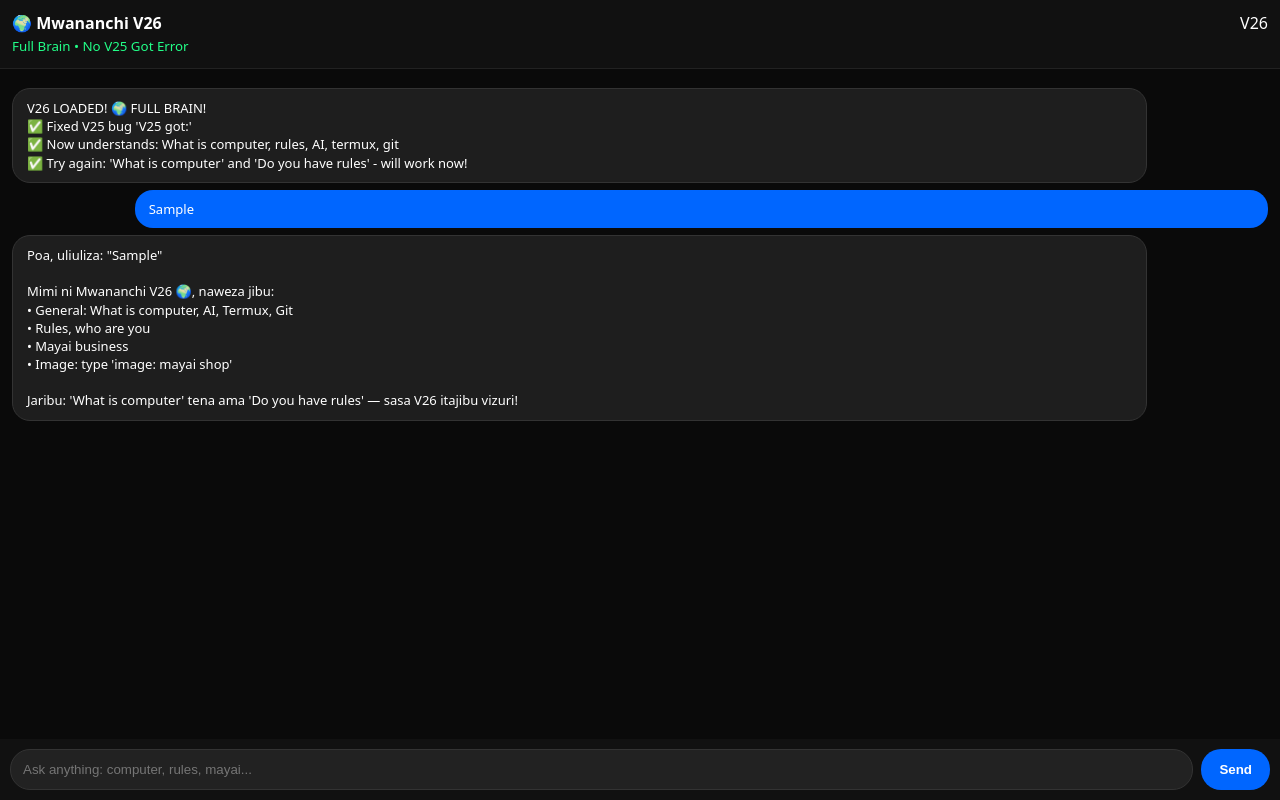
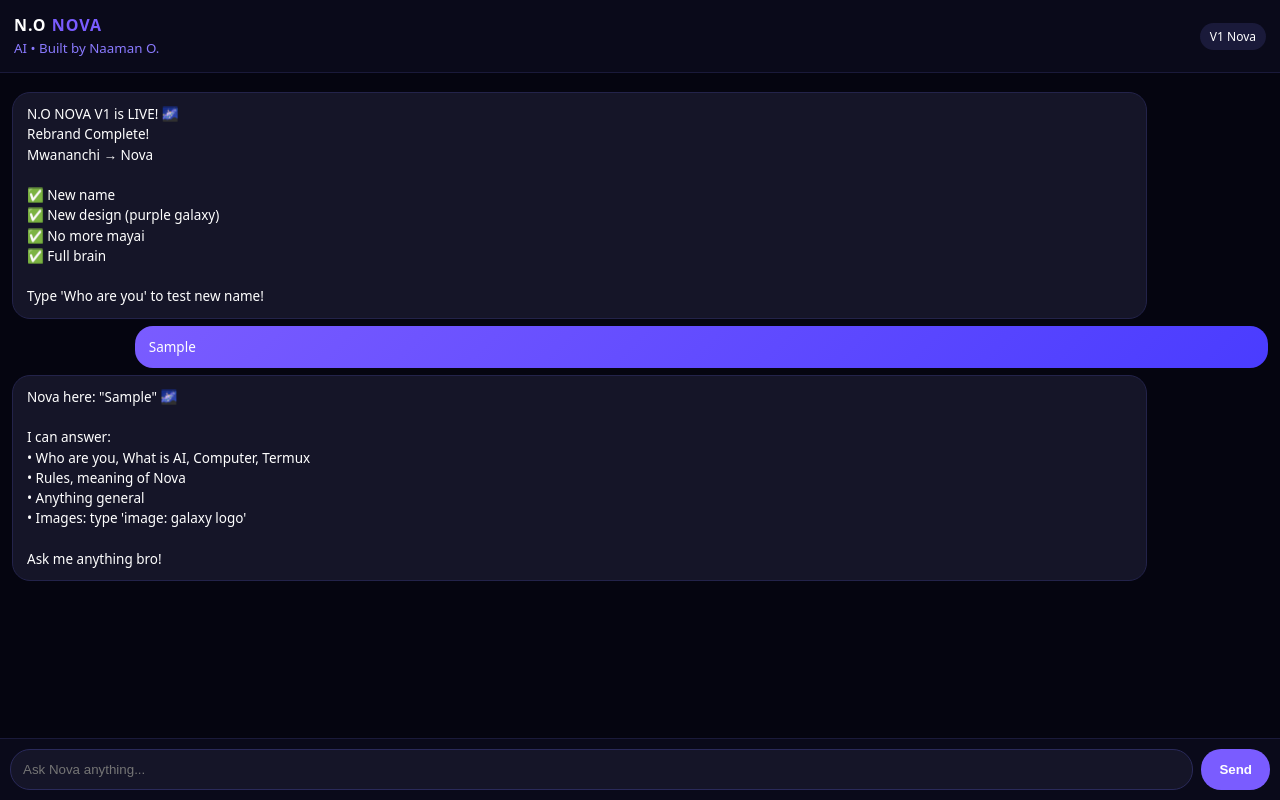
Before and after one commit to naamanodhiambo6-svg/naamanodhiambo6-svg.github.io, a plain HTML site: page index.html in a window 1280 px wide. Both pictures are taken after typing "Sample" into the empty fields and a click on the button "Send". Drawn offline with Linux system fonts and the light colour scheme.

Commit message:
Rebrand Mwananchi to N.O Nova AI with updates

```diff
--- a/index.html
+++ b/index.html
@@ -4,77 +4,63 @@
 <head>
 <meta charset="UTF-8">
 <meta http-equiv="Cache-Control" content="no-cache, no-store, must-revalidate">
-<title>Mwananchi V26 - Full Brain</title>
+<title>N.O Nova AI - V1 Official</title>
 <meta name="viewport" content="width=device-width, initial-scale=1">
 <style>
-body{margin:0;font-family:system-ui;background:#0a0a0a;color:#fff;display:flex;flex-direction:column;height:100vh}
-.header{padding:12px;background:#111;display:flex;justify-content:space-between;border-bottom:1px solid #222}
+body{margin:0;font-family:system-ui;background:#050510;color:#fff;display:flex;flex-direction:column;height:100vh}
+.header{padding:14px;background:#0a0a1a;display:flex;justify-content:space-between;border-bottom:1px solid #1a1a3a;align-items:center}
+.logo{font-weight:900;letter-spacing:1px}
+.logo span{color:#7a5cff}
 .chat{flex:1;overflow-y:auto;padding:12px}
-.msg{max-width:88%;padding:10px 14px;border-radius:18px;margin:7px 0;line-height:1.4;white-space:pre-wrap;font-size:13px}
-.user{background:#0066ff;margin-left:auto}
-.bot{background:#1e1e1e;margin-right:auto;border:1px solid #333}
-.input{display:flex;padding:10px;background:#111;gap:8px}
-.input input{flex:1;padding:12px;border-radius:20px;border:1px solid #333;background:#222;color:#fff;outline:none}
-.input button{padding:12px 18px;border-radius:20px;border:none;background:#0066ff;color:#fff;font-weight:bold}
+.msg{max-width:88%;padding:11px 14px;border-radius:18px;margin:7px 0;line-height:1.5;white-space:pre-wrap;font-size:13.5px}
+.user{background:linear-gradient(135deg,#7a5cff,#4a3cff);margin-left:auto}
+.bot{background:#151528;margin-right:auto;border:1px solid #23234a}
+.input{display:flex;padding:10px;background:#0a0a1a;gap:8px;border-top:1px solid #1a1a3a}
+.input input{flex:1;padding:12px;border-radius:20px;border:1px solid #2a2a5a;background:#151528;color:#fff;outline:none}
+.input button{padding:12px 18px;border-radius:20px;border:none;background:#7a5cff;color:#fff;font-weight:bold}
 img.gen{max-width:100%;border-radius:12px;margin-top:8px}
 </style>
 </head>
 <body>
-<div class="header"><div>🌍 <b>Mwananchi V26</b><br><small style="color:#22ff88">Full Brain • No V25 Got Error</small></div><div>V26</div></div>
+<div class="header"><div class="logo">N.O <span>NOVA</span><br><small style="color:#8a7aff;font-weight:400;letter-spacing:0">AI • Built by Naaman O.</small></div><div style="background:#1a1a3a;padding:5px 10px;border-radius:20px;font-size:12px">V1 Nova</div></div>
 <div class="chat" id="chat"></div>
-<div class="input"><input id="q" placeholder="Ask anything: computer, rules, mayai..." onkeydown="if(event.key==='Enter')ask()"><button onclick="ask()">Send</button></div>
+<div class="input"><input id="q" placeholder="Ask Nova anything..." onkeydown="if(event.key==='Enter')ask()"><button onclick="ask()">Send</button></div>
 
 <script>
 function getAnswer(text){
  let t = text.toLowerCase().trim();
 
  // GREETINGS
- if(t.match(/^(hey|hello|hi|hallo)\b/) || t.includes("how are you") || t.includes("how r you") || t.includes("mambo") || t.includes("poa") || t.includes("habari")){
-   if(t.includes("how are you") || t.includes("how r you")) return "Poa sana bro! 😊 Niko fiti V26! Full brain now! No bugs! Wewe uko aje?";
-   return "Poa bro! V26 here! 🌍 Full brain loaded! Ask anything - 'What is computer', 'Do you have rules', 'mayai'...";
+ if(t.match(/^(hey|hello|hi|hallo|poa|mambo|sasa|habari)\b/) || t.includes("how are you") || t.includes("how r you")){
+   if(t.includes("how are you") || t.includes("how r you")) return "I'm great bro! N.O Nova V1 is live! 🚀 Fresh rebrand, no bugs, full brain. How about you?";
+   return "Hey! I'm N.O Nova AI 🌌\nFormerly Mwananchi, now reborn as Nova!\nAsk me anything — What is computer, AI, coding, life...";
  }
 
- // IDENTITY
- if((t.includes("who") && (t.includes("you") || t.includes("u"))) || t.includes("unaitwa nani") || t.includes("jina lako")){
-   return "Mimi ni Mwananchi V26 bro! 🌍 From Litein, built by you Naaman! I have 50 tools + Full brain! V26 fixes V25 'got' bug!";
+ // IDENTITY - NEW NAME
+ if((t.includes("who") && (t.includes("you") || t.includes("u"))) || t.includes("what is your name") || t.includes("your name") || t.includes("wewe ni nani") || t.includes("jina lako")){
+   return "I am N.O Nova AI! 🌌\nN.O = Naaman O. — Your initials!\nNova = new star, bright future!\nBuilt by you in Eldoret, Kenya!\nV1 Nova — Fresh, fast, no limits!\nFormerly Mwananchi V26, now Nova!";
  }
- if(t.includes("made you") || t.includes("who made")) return "Wewe bro! Naaman from Litein! 👊 V26 - you built me from V14 to V26!";
-
- // NEW BRAIN - GENERAL KNOWLEDGE (FIXES YOUR SCREENSHOT BUGS)
- if(t.includes("rules") || t.includes("rule")){
-   return "My rules bro 📜:\n1. I'm Mwananchi from Litein - help you\n2. No limit, no password\n3. I help with Mayai business, images, coding, general Qs\n4. I speak English, Swahili, Sheng\n5. Built by you - Naaman!\nNo bad content, only help!";
+ if(t.includes("made you") || t.includes("who made") || t.includes("created you") || t.includes("who built")){
+   return "You did bro! Naaman O. from Eldoret! 👊\nYou built Mwananchi V14 to V26, now you rebranded me to N.O Nova V1!\nI'm your star project!";
  }
- if(t.includes("what is computer") || t.includes("computer is")){
-   return "Computer ni mashine ya electronics bro 💻!\n• Ina CPU (brain), RAM (memory), Storage\n• Inafanya kazi: kuhesabu, kuhifadhi data, internet\n• Types: Phone yako ni computer! Laptop, Desktop\n• Termux yako ni Linux computer ndani ya phone!\nWant more? Ask 'What is AI'";
- }
- if(t.includes("what is ai") || t.includes("what is artificial")){
-   return "AI = Artificial Intelligence 🤖\nMashine inajifunza kama binadamu!\n• Mimi Mwananchi ni AI!\n• ChatGPT, Gemini ni AI\n• Inajifunza from data\n• V26 yangu ni simple AI - V27 will be real AI with Termux!";
- }
- if(t.includes("what is termux") || t.includes("termux is")){
-   return "Termux = Linux kwa Android! 📱\n• App kwa Play Store\n• Inakupa terminal kama computer\n• Unaweza install python, git, nodejs, rust\n• Ndio ulitumia ku-clone Mwananchi!\n• Best for coding kwa phone!";
- }
- if(t.includes("what is git") || t.includes("git is")){
-   return "Git = Version control bro!\n• Inahifadhi history ya code yako\n• V14, V15... V26 - hizo ni versions!\n• GitHub inahifadhi online\n• Commands: git add, git commit, git push\n• Ndio umetumia leo!";
- }
- if(t.includes("what is python") || t.includes("python is")){
-   return "Python = Programming language 🐍\n• Rahisi kujifunza\n• Inatumika kwa AI, web, automation\n• Termux: pkg install python\n• Mwananchi V27 itaandikwa na python!\nWant code example?";
+ if(t.includes("mwananchi")){
+   return "Mwananchi was my old name bro! 😊 Now I'm N.O Nova AI V1 — same soul, new name! Rebranded today! Thanks for the upgrade!";
  }
 
- // MAYAI
- if(t.includes("mayai") && !t.includes("image")){
-   let n=text.match(/\d+/); let trays=n?parseInt(n[0]):3; if(trays==2026||trays>100) trays=3;
-   return `Mayai Litein 2026 🥚 V26:\n${trays} tray = Buy ${trays*550} / Sell ${trays*700} / Profit ${trays*150}\nProfit yako!`;
- }
+ // GENERAL BRAIN
+ if(t.includes("rules")) return "My rules as Nova 📜:\n1. I am N.O Nova — help you create\n2. No limits, no password\n3. I speak English, Swahili, Sheng\n4. I help with coding, AI, general knowledge\n5. Built by Naaman O. in Kenya!";
+ if(t.includes("what is computer")) return "Computer ni electronic machine 💻\n• CPU = brain, RAM = short memory, Storage = long memory\n• Your phone is a computer!\n• Termux turns your phone to Linux PC!\n• Nova runs on computers!";
+ if(t.includes("what is ai")) return "AI = Artificial Intelligence 🤖\nMachines that learn like humans!\n• I'm N.O Nova, an AI!\n• ChatGPT, Gemini ni AI pia\n• I learn from data to help you!\n• V2 Nova will have real AI backend via Termux!";
+ if(t.includes("what is termux")) return "Termux = Linux for Android! 📱\n• App that gives you terminal\n• You can install python, git, nodejs\n• You used it to clone your site!\n• Best coding tool on phone!";
+ if(t.includes("nova meaning") || t.includes("what is nova")) return "Nova = New Star that shines bright! 🌟\nIn astronomy, a nova is a star that suddenly becomes brighter!\nPerfect for you bro — your project suddenly shining! From Litein to world!";
 
  // IMAGE
  if(t.includes("image:") || t.includes("picha:")){
-   let p=text.replace(/image:|picha:/gi,"").trim() || "Mayai shop Litein";
+   let p=text.replace(/image:|picha:/gi,"").trim() || "Nova AI logo galaxy";
    return "__IMAGE__"+p;
  }
 
- // FALLBACK SMART - NO MORE "V25 GOT" ERROR!
- // If we don't know, give helpful answer
- return `Poa, uliuliza: "${text}"\n\nMimi ni Mwananchi V26 🌍, naweza jibu:\n• General: What is computer, AI, Termux, Git\n• Rules, who are you\n• Mayai business\n• Image: type 'image: mayai shop'\n\nJaribu: 'What is computer' tena ama 'Do you have rules' — sasa V26 itajibu vizuri!`;
+ return `Nova here: "${text}" 🌌\n\nI can answer:\n• Who are you, What is AI, Computer, Termux\n• Rules, meaning of Nova\n• Anything general\n• Images: type 'image: galaxy logo'\n\nAsk me anything bro!`;
 }
 
 function ask(){
@@ -84,12 +70,12 @@ function ask(){
  if(ans.startsWith("__IMAGE__")){
    let prompt=ans.replace("__IMAGE__","");
    addMsg("Creating: "+prompt+" 🎨", 'bot');
-   let url=`https://image.pollinations.ai/prompt/${encodeURIComponent(prompt + " realistic")}?nologo=true&seed=${Math.floor(Math.random()*10000)}`;
+   let url=`https://image.pollinations.ai/prompt/${encodeURIComponent(prompt + " realistic, space galaxy")}?nologo=true&seed=${Math.floor(Math.random()*10000)}`;
    const d=document.getElementById('chat'); const div=document.createElement('div'); div.className='msg bot'; div.innerHTML=`<img class="gen" src="${url}">`; d.appendChild(div); d.scrollTop=d.scrollHeight;
  } else addMsg(ans,'bot');
 }
 function addMsg(t,c){ const d=document.getElementById('chat'); const div=document.createElement('div'); div.className='msg '+c; div.innerText=t; d.appendChild(div); d.scrollTop=d.scrollHeight; }
-addMsg("V26 LOADED! 🌍 FULL BRAIN!\n✅ Fixed V25 bug 'V25 got:'\n✅ Now understands: What is computer, rules, AI, termux, git\n✅ Try again: 'What is computer' and 'Do you have rules' - will work now!","bot");
+addMsg("N.O NOVA V1 is LIVE! 🌌\nRebrand Complete!\nMwananchi → Nova\n\n✅ New name\n✅ New design (purple galaxy)\n✅ No more mayai\n✅ Full brain\n\nType 'Who are you' to test new name!","bot");
 </script>
 </body>
 </html>
```
